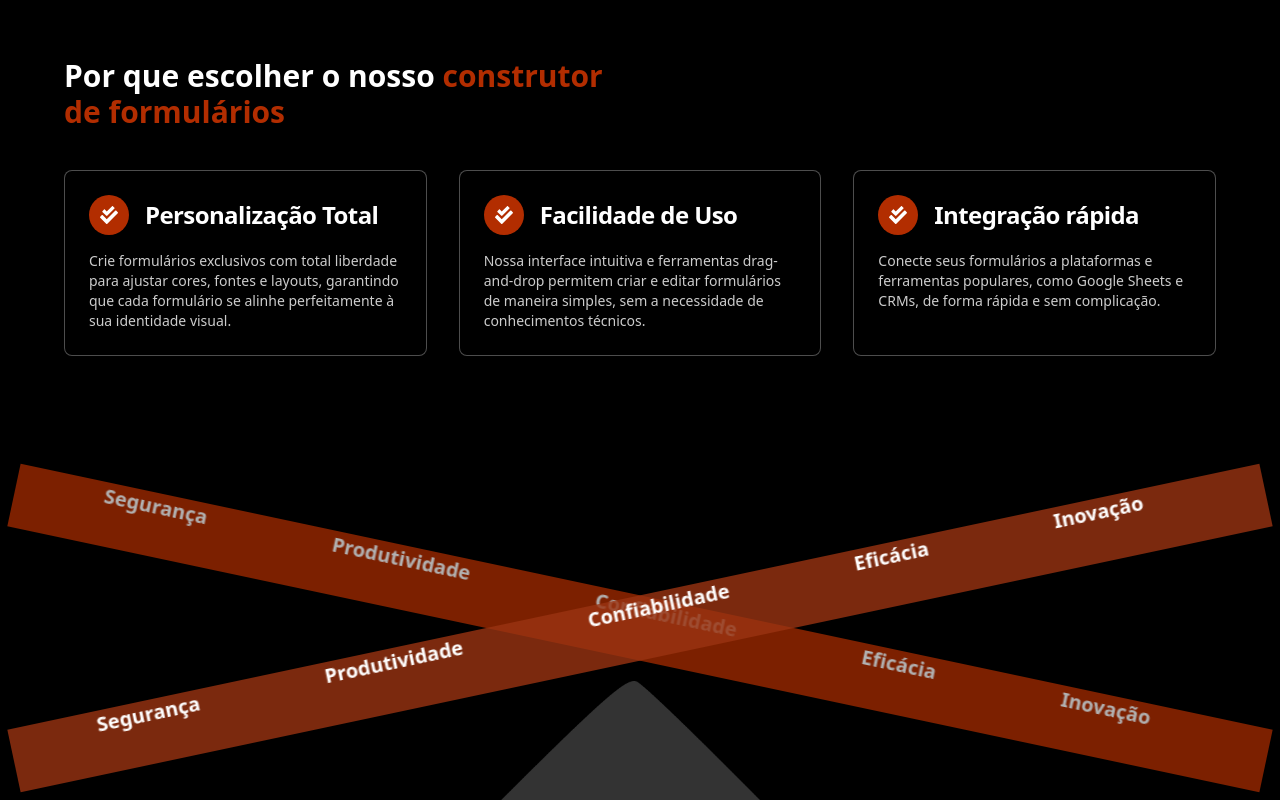
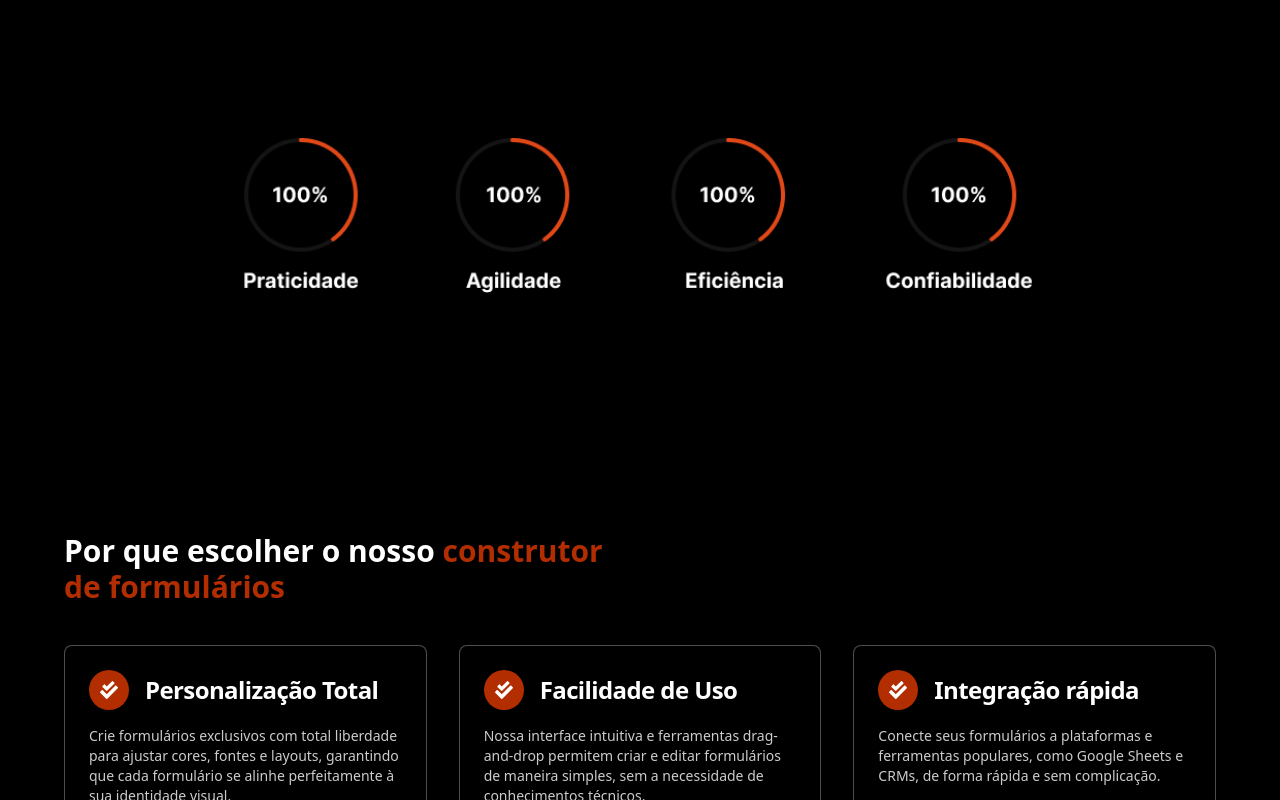
Before and after one commit to EricSouzaDosSantos/Full_Dev_Community, a Next.js app: page / in a window 1280 px wide. Shown: the part 1140-1940 px from the top of the page. Built offline with nearby package versions, Linux system fonts and the light colour scheme.

Commit message:
style:Adicionando uma nova imagem ao projeto

```diff
--- a/src/components/Sections_LP/Hero.tsx
+++ b/src/components/Sections_LP/Hero.tsx
@@ -5,7 +5,7 @@ import Image from "next/image";
 
 export function Hero() {
     return (
-        <section>
+        <section className="overflow-hidden">
             <div className="flex justify-center flex-col items-center mt-40">
                 <h1 className="text-center font-semibold text-2xl lg:text-4xl text-white" data-aos="flip-up">
                 <div className="flex gap-2 justify-center items-center mb-2 animate-bounce">
@@ -27,6 +27,9 @@ export function Hero() {
                     <Image src="/ImgHero.svg" width={800} height={400} priority alt="" className="animate-float" />
                 </div>
             </div>
+            <div className="mt-40 mb-40 flex justify-center items-center" data-aos="zoom-out">
+                <Image src="/ProgressBarImage.png" width={800} height={200} alt="" />
+            </div>
         </section>
     )
 }
```
Also changed, not shown: public/ProgressBarImage.png (added).
